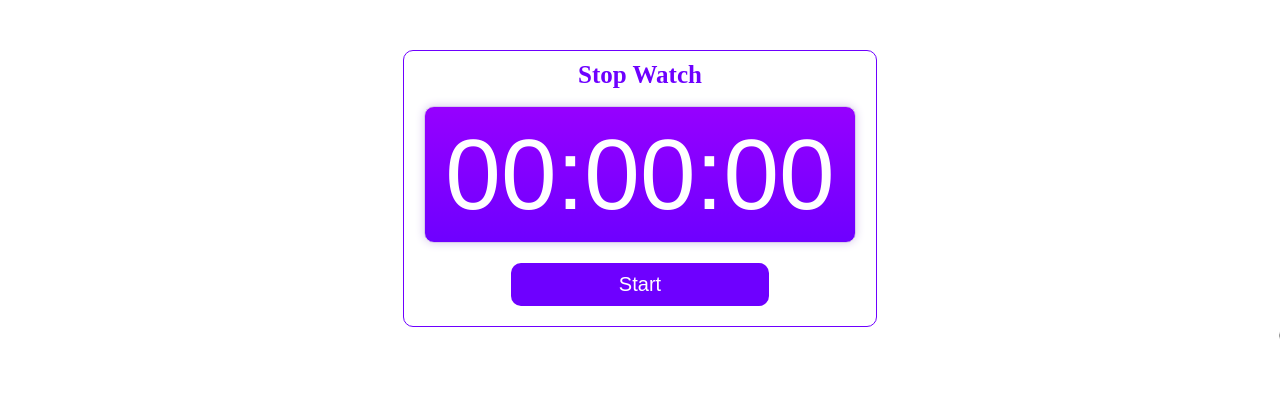
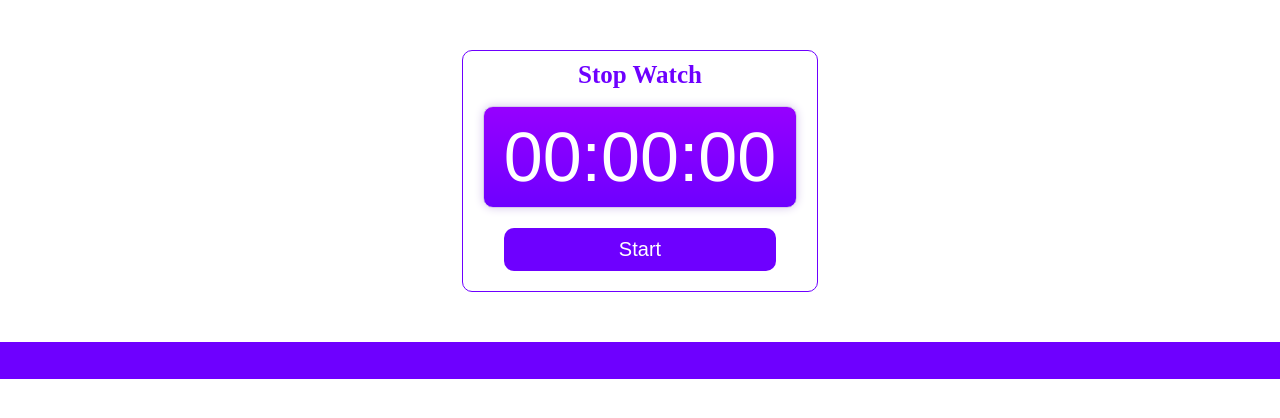
Before and after one commit to mrcyb3rk1ng/Stop-Watch, a plain HTML site: page index.html in a window 1280 px wide. Drawn offline with Linux system fonts and the light colour scheme.

Commit message:
Update style.css

```diff
--- a/style.css
+++ b/style.css
@@ -35,7 +35,7 @@ h1{
 }
 
 .timer{
-  font-size: 100px;
+  font-size: 70px;
   font-family: 'Helvetica Neue', sans-serif;
   margin: 0;
   color: white;
@@ -44,7 +44,7 @@ h1{
 button{
   box-sizing: border-box;
   font-size: 20px;
-  padding: 10px 108px;
+  padding: 10px 115px;
   margin: 20px auto;
   border-radius: 10px;
   border: none;
@@ -55,3 +55,18 @@ button{
 .stopBtn{
   display: none;
 }
+
+footer{
+  margin-top: 50px;
+  text-align: center;
+  height: fit-content;
+  width: 100%;
+  background-color: #6E00FF ;
+  padding: 8px 0px;
+}
+
+footer marquee{
+  font-size: 15px;
+  color: white;
+  width: 70%;
+}
```
